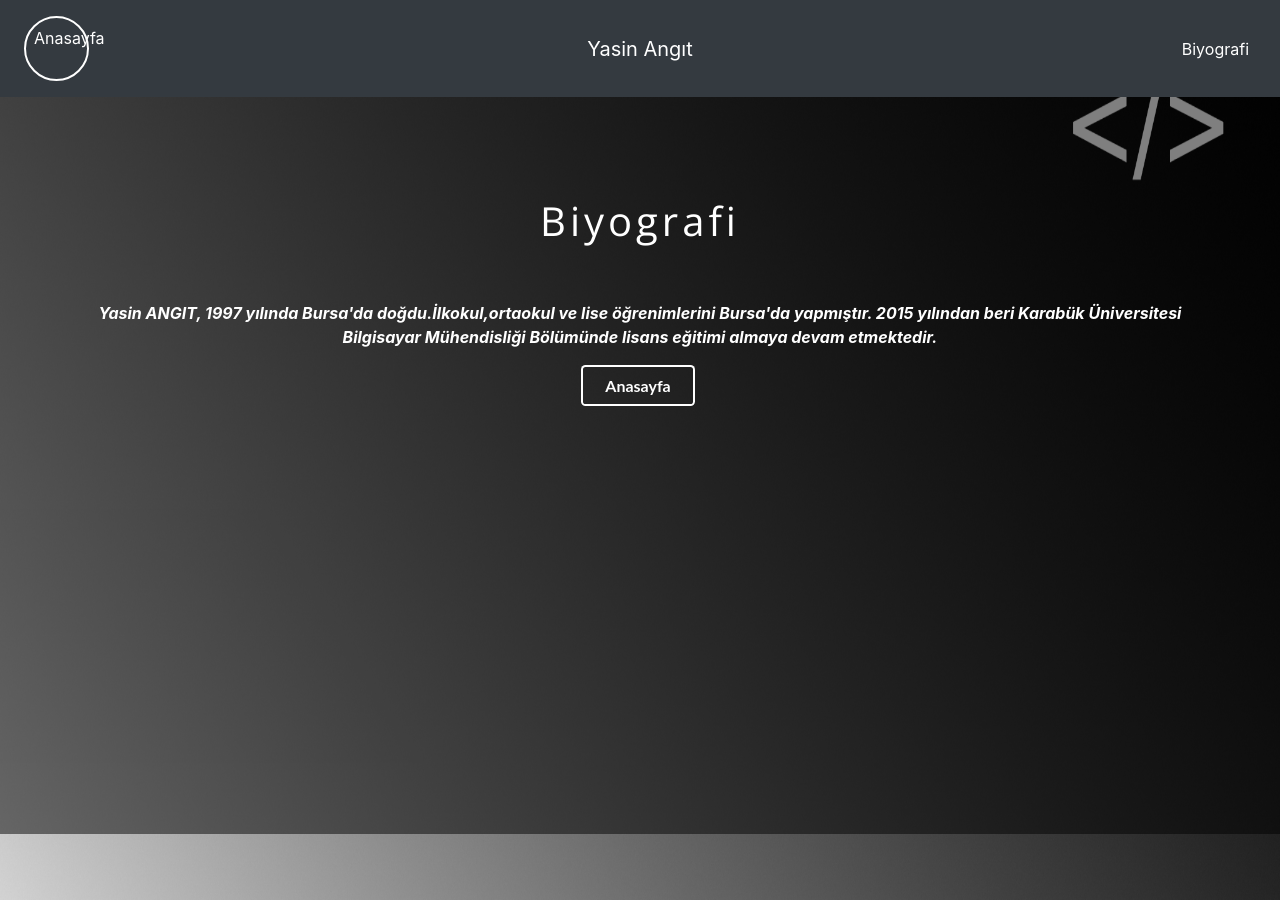
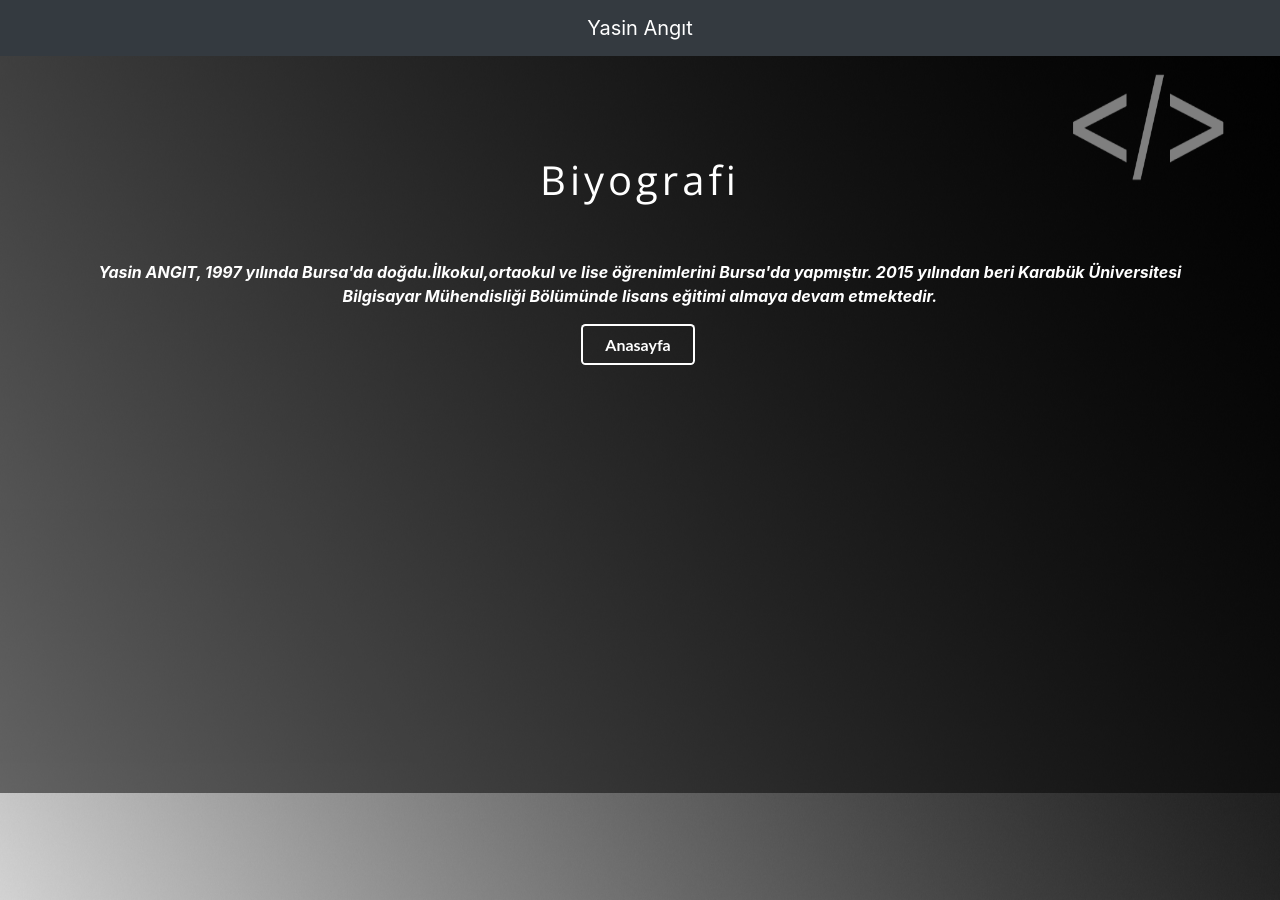
Before and after one commit to yasnangt/yasnangt.github.io, a Jekyll site: the page hakkımda.html, which Jekyll copies as it is, in a window 1280 px wide. Built offline with Jekyll 4.4.1, drawn with Linux system fonts in a browser that asks for light colours; nearby versions of some CDN libraries.

Commit message:
Update hakkımda.html

```diff
--- a/hakkımda.html
+++ b/hakkımda.html
@@ -22,26 +22,12 @@
 
                 <div>
                        <nav class="navbar navbar-expand-md navbar-dark bg-dark">
-                                <div class="navbar-collapse collapse w-100 order-1 order-md-0 dual-collapse2">
-                                    <ul class="navbar-nav mr-auto">
-                                        <li class="nav-item active">
-                                            <a class="nav-link" href="index.html">Anasayfa</a>
-                                        </li>
 
-                                    </ul>
-                                </div>
+
                                 <div class="mx-auto order-0">
                                     <a class="navbar-brand mx-auto" ><font color="white">Yasin Angıt</font></a>
 
-                                </div>
-                                <div class="navbar-collapse collapse w-100 order-3 dual-collapse2">
-                                    <ul class="navbar-nav ml-auto">
 
-                                            <a ><font color="white">Biyografi</font></a>
-
-
-                                    </ul>
-                                </div>
                             </nav>
                 </div>
 
```
